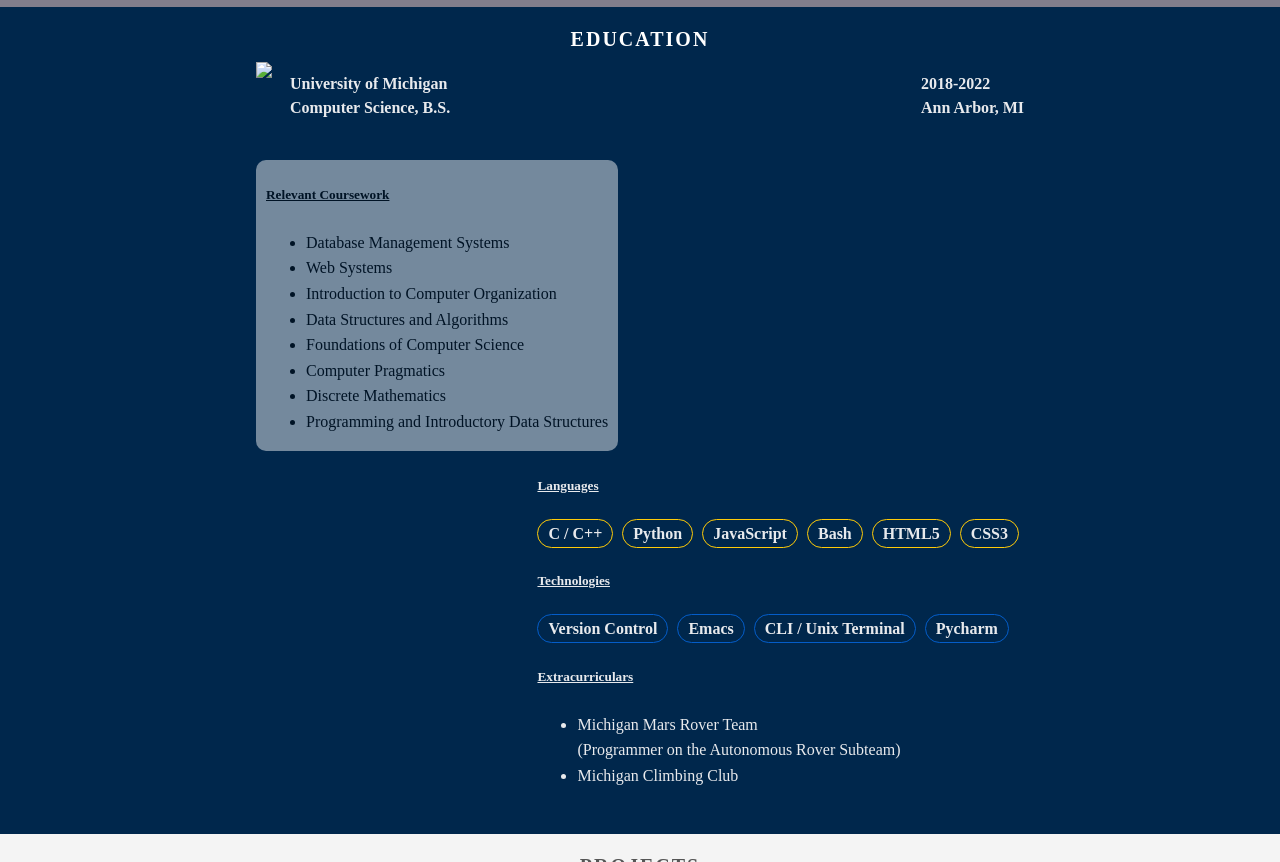
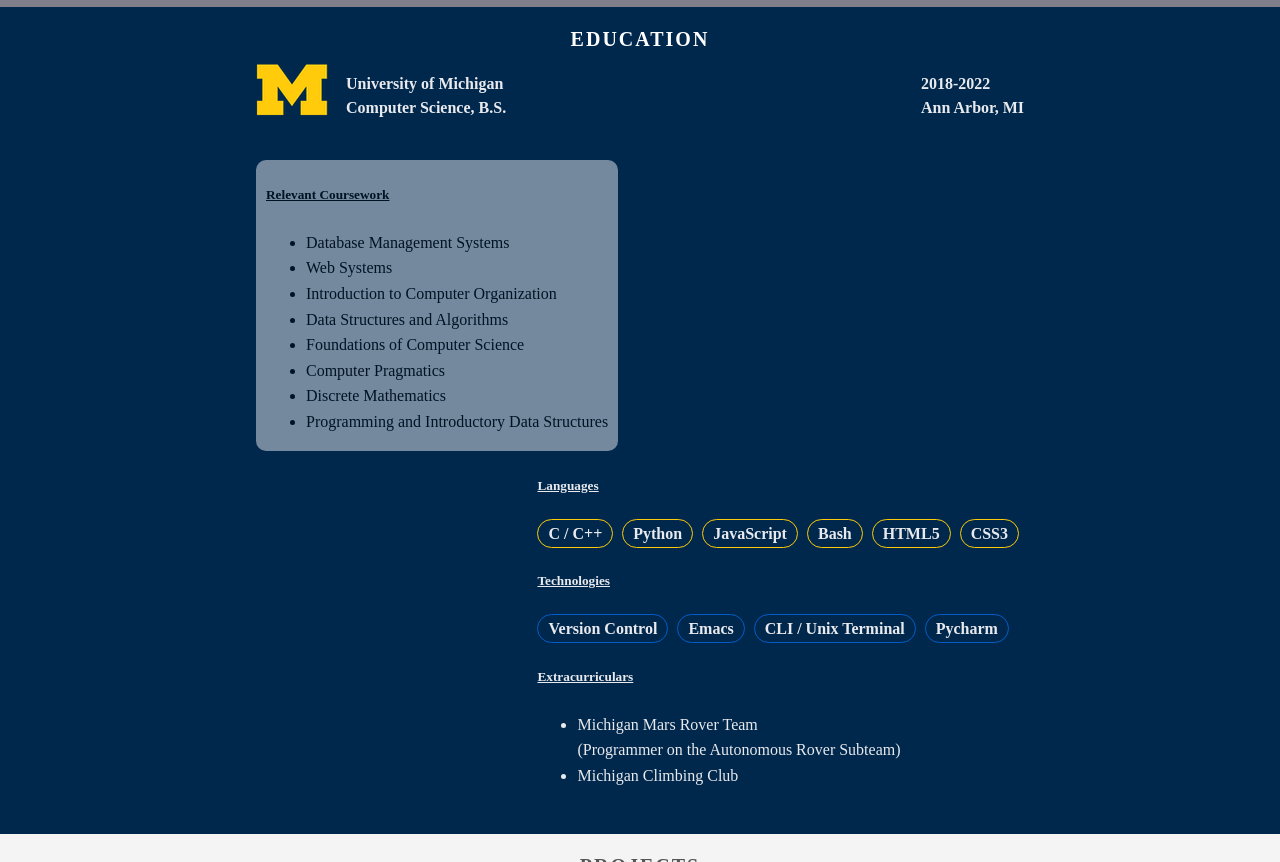
Before and after one commit to wallingj/wallingj.github.io, a plain HTML site: page index.html in a window 1280 px wide. Shown: the part 1038-1900 px from the top of the page. Drawn offline with Linux system fonts and the light colour scheme.

Commit message:
image bug fixed

```diff
--- a/index.html
+++ b/index.html
@@ -72,7 +72,7 @@
 	<div id="skinnyEducation">
 	  <h2 id="educationTitle">Education</h2>
 	  <div id="educationHeader">
-	    <img src="m.png" id="blockM">
+	    <img src="images/m.png" id="blockM">
 	    <div class="left">
 	      <h4>University of Michigan</h4>
 	      <h4>Computer Science, B.S.</h4>
```
